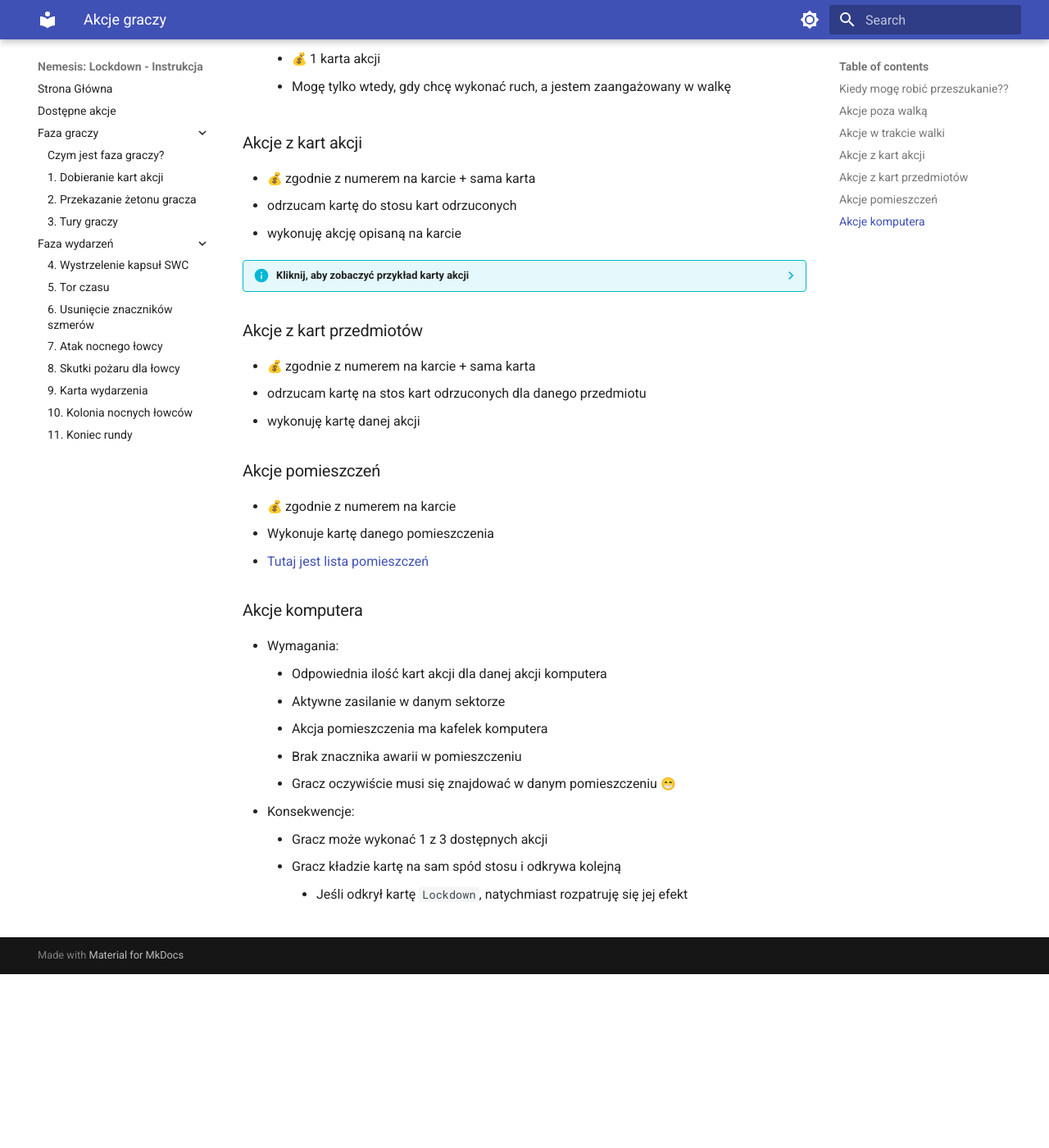
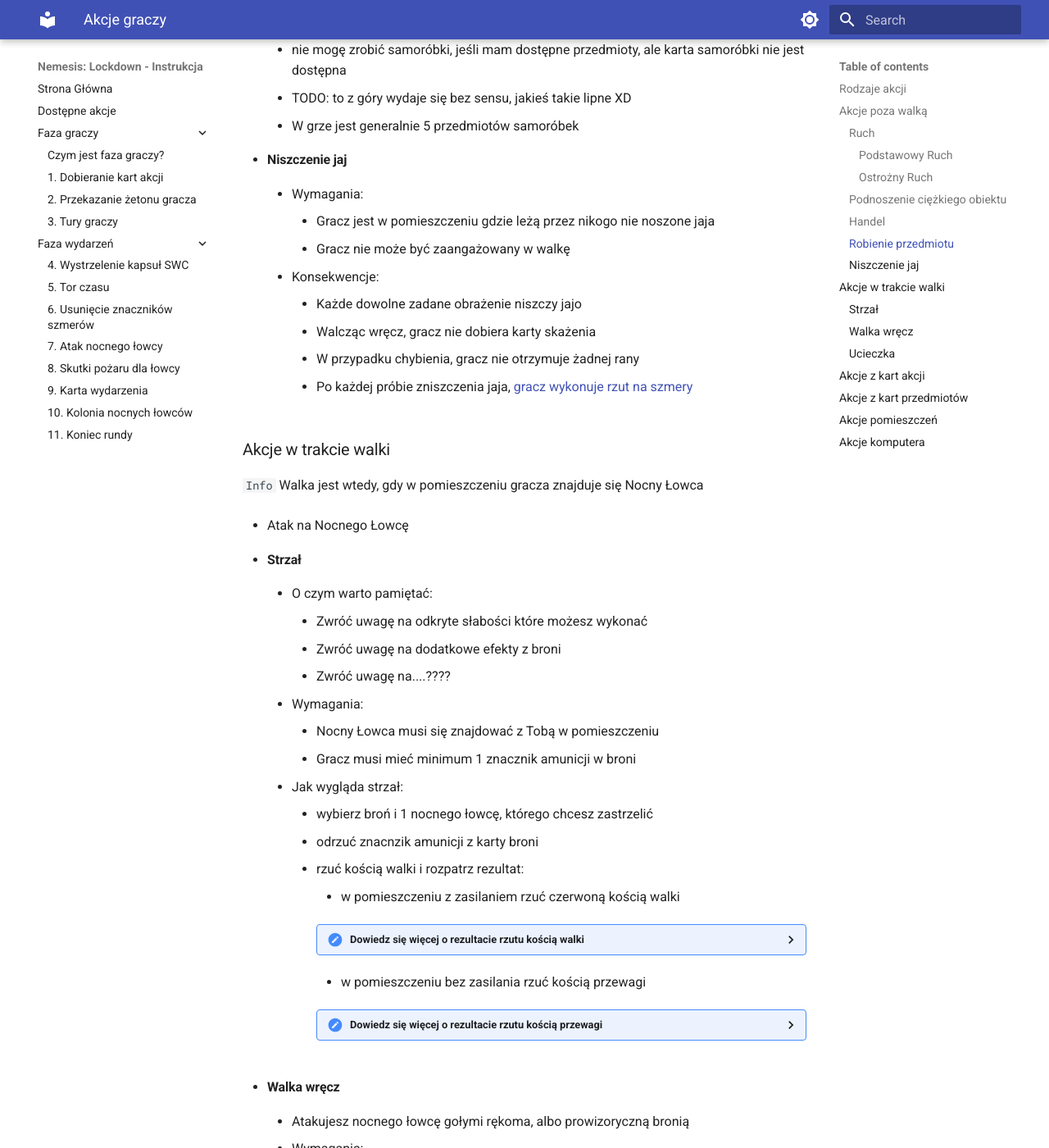
Before and after one commit to mateusz-nalepa/nemesis-lockdown-instruction, an MkDocs documentation site: the page built from docs/podstawowa-wersja/akcje-graczy/akcje-graczy.md, in a window 1280 px wide and 1400 px high, scrolled down 1810 px. Shown: the whole window at 82% size. Built offline with MkDocs 1.6.1 and Material for MkDocs 9.7.7, drawn with Linux system fonts in a browser that asks for light colours; emoji names are drawn with the system emoji font; before the commit the page ends 2998 px from its top, so only the background shows below that; some of the changed text lies outside the part shown.

Commit message:
commit things

```diff
--- a/docs/podstawowa-wersja/akcje-graczy/akcje-graczy.md
+++ b/docs/podstawowa-wersja/akcje-graczy/akcje-graczy.md
@@ -3,7 +3,9 @@
 Aby wykonywać akcje, należy posiadać karty akcji.
 Karta skażenia nie liczy się do kart akcji.
 
-- Jest 6 rodzajów akcji:
+### Rodzaje akcji
+
+- W grze jest 6 rodzajów akcji:
     - Akcje poza walką
     - Akcje w trakcie walki
     - Akcje z kart akcji
@@ -11,19 +13,17 @@
     - Akcje pomieszczeń
     - Akcje komputera
 
-### Kiedy mogę robić przeszukanie??
-
-- [Przeszukanie](../przeszukanie/przeszukanie.md)
-
 ### Akcje poza walką
 
-- Ruch:
+- #### Ruch
     - Ogólne zasady co do ruchu:
         - Nie mogę być zaangażowany w walkę
-    - Podstawowy Ruch
+    - ##### Podstawowy Ruch
         - Wymagania:
             - Mam minimum jedną kartę akcji
-    - Ostrożny Ruch
+        - Konsekwencje
+            - TODO: co jeśli jest już tam nocny łowca??
+    - ##### Ostrożny Ruch
         - Wymagania:
             - Mam minimum dwie karty akcji
             - Chociaż jeden korytarz prowadzący do pomieszczenia gdzie chcę iść, nie ma znacznika szmeru
@@ -32,36 +32,69 @@
             - Po ostrożnym ruchu umieszczam w wybranym przez siebie miejscu znacznik szmeru
             - TODO: Mogę iść ostrożnie do pomieszczenia gdzie jest nocny łowca?
 
-- Podnieś ciężki obiekt:
-??? info "Kliknij, aby dowiedzieć się więcej"
-    - :moneybag: 1 karta akcji
-    - podnieś wybrany obiekt do ręki, o ile masz miejsce:
-        - żeton zwłok postaci
-        - żeton truchła
-        - żeton jaja
-    - w przypadku gdy podnoszę przedmiot do plecaka, np. w wyniku przeszukania, to nie płacę nic dodatkowo
-- Handel
+- #### Podnoszenie ciężkiego obiektu
+  - :moneybag: 1 karta akcji
+  - podnieś wybrany obiekt do ręki, o ile masz miejsce:
+      - żeton zwłok postaci
+      - żeton truchła
+      - żeton jaja
+  - w przypadku gdy podnoszę przedmiot do plecaka, np. w wyniku przeszukania, to nie płacę nic dodatkowo
+- #### Handel
     - :moneybag: koszt 1 karta akcji
     - można ze wszystkimi postaciami z tym samym pomieszczeniu, nawet te które spasowały
     - przekazująć broń, przekazuję też znaczniki amunicji
     - mogę coś oddać, nie muszę dostawać niczego w zamian
-- Zrób przedmiot
+- #### Robienie przedmiotu
     - odrzuć 2 karty przedmiotów oznaczonych specjalnym niebieskim kolorem aby otrzymać samoróbkę która ma te same symbole na dole, ale w kolorze szarym
     - nie mogę zrobić samoróbki, jeśli mam dostępne przedmioty, ale karta samoróbki nie jest dostępna
     - TODO: to z góry wydaje się bez sensu, jakieś takie lipne XD
     - W grze jest generalnie 5 przedmiotów samoróbek
+- #### Niszczenie jaj
+    - Wymagania:
+        - Gracz jest w pomieszczeniu gdzie leżą przez nikogo nie noszone jaja
+        - Gracz nie może być zaangażowany w walkę
+    - Konsekwencje:
+        - Każde dowolne zadane obrażenie niszczy jajo
+        - Walcząc wręcz, gracz nie dobiera karty skażenia
+        - W przypadku chybienia, gracz nie otrzymuje żadnej rany
+        - Po każdej próbie zniszczenia jaja, [gracz wykonuje rzut na szmery](rzut-na-szmery/rzut-na-szmery.md)
 
 ### Akcje w trakcie walki
 
+`Info` Walka jest wtedy, gdy w pomieszczeniu gracza znajduje się Nocny Łowca
+
 - Atak na Nocnego Łowcę
 
-- Ucieczka:
+- #### Strzał
+    - O czym warto pamiętać:
+        - Zwróć uwagę na odkryte słabości które możesz wykonać
+        - Zwróć uwagę na dodatkowe efekty z broni
+        - Zwróć uwagę na....????
+    - Wymagania:
+        - Nocny Łowca musi się znajdować z Tobą w pomieszczeniu
+        - Gracz musi mieć minimum 1 znacznik amunicji w broni
+    - Jak wygląda strzał:
+        - wybierz broń i 1 nocnego łowcę, którego chcesz zastrzelić
+        - odrzuć znacnzik amunicji z karty broni
+        - rzuć kością walki i rozpatrz rezultat:
+            - w pomieszczeniu z zasilaniem rzuć czerwoną kością walki
+            ??? "Dowiedz się więcej o rezultacie rzutu kością walki"
+                ![wynik-rzutu-koscia-ataku.png](wynik-rzutu-koscia-ataku.png)
+            - w pomieszczeniu bez zasilania rzuć kością przewagi
+            ??? "Dowiedz się więcej o rezultacie rzutu kością przewagi"
+                ![wynik-rzutu-koscia-przewagi.png](wynik-rzutu-koscia-przewagi.png)
+- #### Walka wręcz
+    - Atakujesz nocnego łowcę gołymi rękoma, albo prowizoryczną bronią
+    - Wymagania:
+        - Nocny Łowca musi się znajdować z Tobą w pomieszczeniu
+- #### Ucieczka
     - :moneybag: 1 karta akcji
     - Mogę tylko wtedy, gdy chcę wykonać ruch, a jestem zaangażowany w walkę
 
 ### Akcje z kart akcji
 
 - :moneybag: zgodnie z numerem na karcie + sama karta
+- upewniam się patrząc na prawy górny róg karty, czy na pewno mogą wykonać danę akcję w danej chwili
 - odrzucam kartę do stosu kart odrzuconych
 - wykonuję akcję opisaną na karcie
 
```
Also changed, not shown: docs/podstawowa-wersja/akcje-graczy/rzut-na-szmery/rzut-na-szmery.md (added, +3 -0 lines), docs/podstawowa-wersja/akcje-graczy/wynik-rzutu-koscia-ataku.png (added), docs/podstawowa-wersja/akcje-graczy/wynik-rzutu-koscia-przewagi.png (added).
